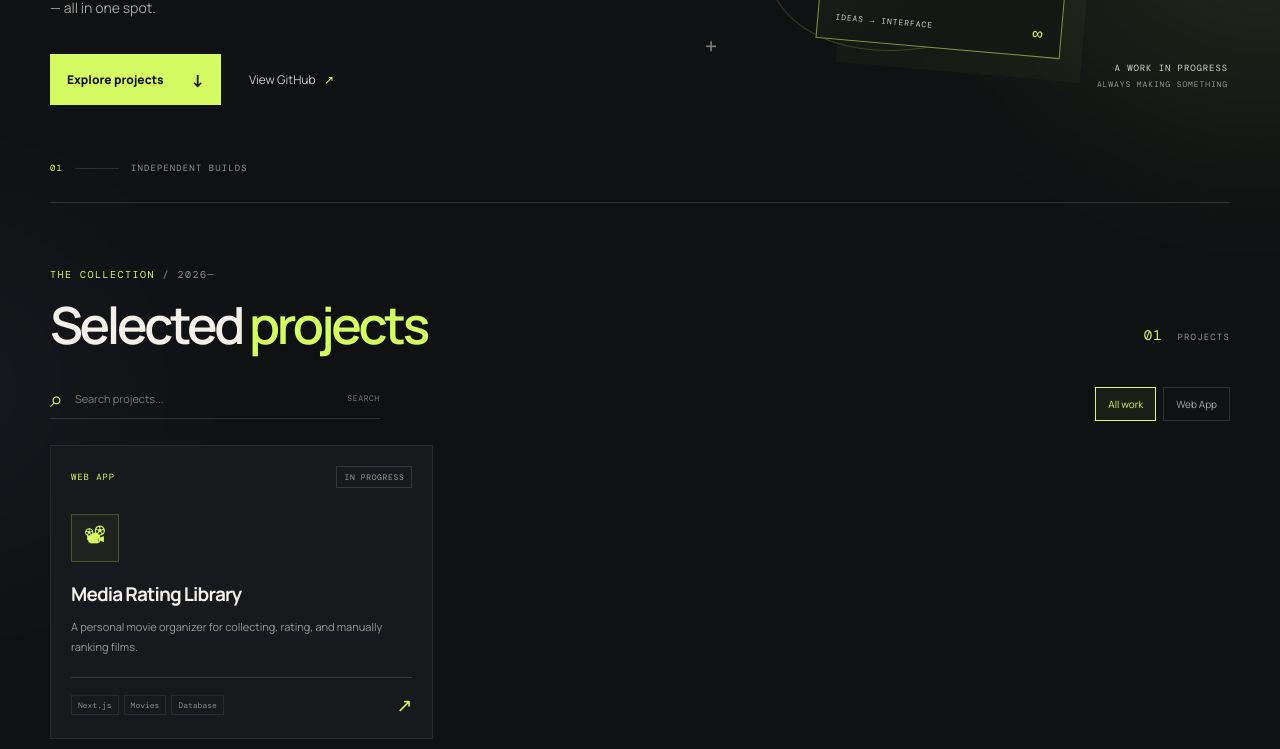
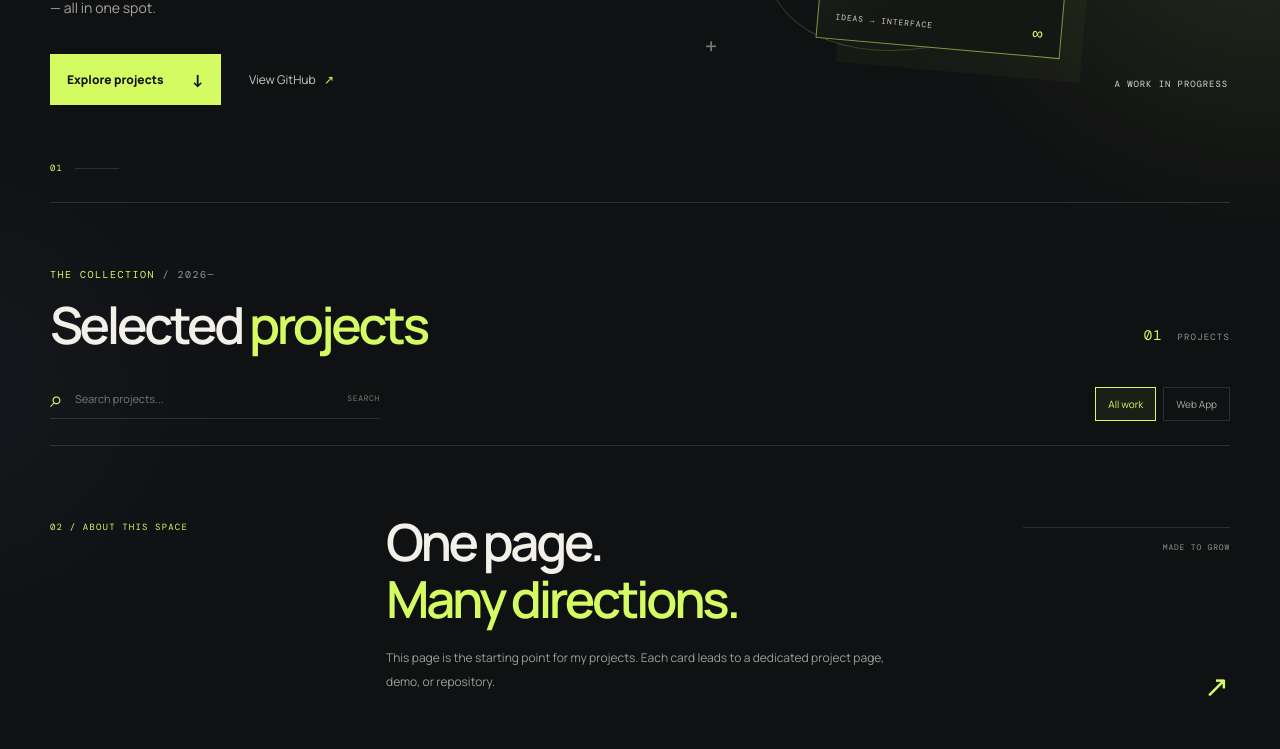
Before and after one commit to Shawnobr/Dashboard, a plain HTML site: page index.html in a window 1280 px wide. Shown: the part 451-1200 px from the top of the page. Drawn offline with nearby package versions, Linux system fonts and the light colour scheme.

Commit message:
Update index.html

```diff
--- a/index.html
+++ b/index.html
@@ -49,9 +49,9 @@
           <div class="art-glyph">S<span>.</span></div>
           <div class="art-card-bottom"><span>IDEAS → INTERFACE</span><span>∞</span></div>
         </div>
-        <div class="art-caption">A WORK IN PROGRESS<br><span>ALWAYS MAKING SOMETHING</span></div>
+        <div class="art-caption">A WORK IN PROGRESS<br><span></span></div>
       </div>
-      <div class="hero-index"><span>01</span><span class="index-line"></span><span>INDEPENDENT BUILDS</span></div>
+      <div class="hero-index"><span>01</span><span class="index-line"></span><span></span></div>
     </section>
 
     <section class="projects-section" id="projects">
@@ -73,20 +73,11 @@
           <button class="filter active" data-category="All">All work</button>
         </div>
       </div>
-
-      <div class="project-grid" id="project-grid" aria-live="polite"></div>
-      <div class="empty-state" id="empty-state" hidden>
-        <span class="empty-symbol">∅</span>
-        <h3>No projects found</h3>
-        <p>Try another search, or update <code>projects.js</code> to add your next build.</p>
-      </div>
-    </section>
-
     <section class="about-section" id="about">
       <div class="about-number">02 / ABOUT THIS SPACE</div>
       <div class="about-content">
-        <h2>One index.<br><em>Many directions.</em></h2>
-        <p>This page is the starting point for my projects. Each card leads to a dedicated project page, demo, or repository. New projects can be added by editing one simple file — no layout changes needed.</p>
+        <h2>One page.<br><em>Many directions.</em></h2>
+        <p>This page is the starting point for my projects. Each card leads to a dedicated project page, demo, or repository.</p>
       </div>
       <div class="about-side">
         <div class="about-rule"></div>
```
